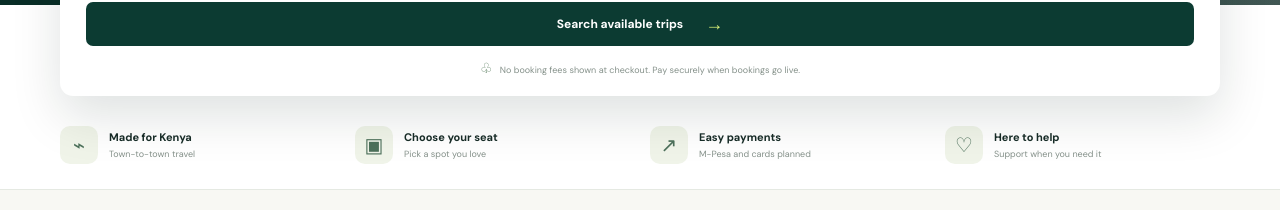
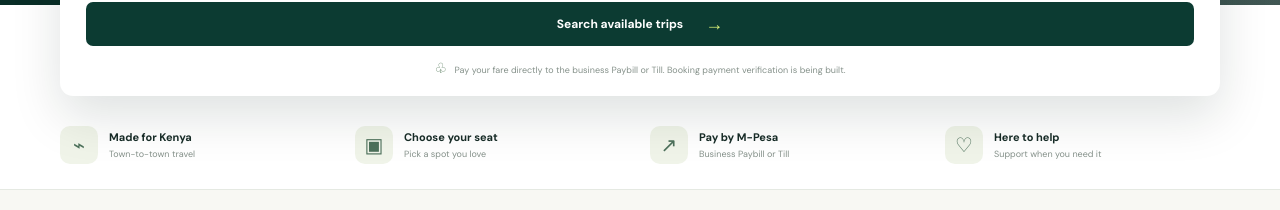
Before and after one commit to vincenkipkirui13-svg/online_booking, a Next.js app: page / in a window 1280 px wide. Shown: the part 620-830 px from the top of the page. Built offline with nearby package versions, Linux system fonts and the light colour scheme; grey boxes are pictures that could not be loaded.

Commit message:
ui: update booking copy for manual M-Pesa payments

```diff
--- a/app/page.tsx
+++ b/app/page.tsx
@@ -79,23 +79,23 @@ export default function Home() {
             </div>
             {from === to && <p className="inline-error">Choose two different towns to search for a trip.</p>}
             <button className="search-button" type="submit" disabled={from === to}>Search available trips <span>→</span></button>
-            <p className="search-footnote"><span>♧</span> No booking fees shown at checkout. Pay securely when bookings go live.</p>
+            <p className="search-footnote"><span>♧</span> Pay your fare directly to the business Paybill or Till. Booking payment verification is being built.</p>
           </form>
         </div>
       </section>
 
-      <section className="trust-strip"><div className="wrap trust-items"><div><span className="trust-icon">⌁</span><span><b>Made for Kenya</b><small>Town-to-town travel</small></span></div><div><span className="trust-icon">▣</span><span><b>Choose your seat</b><small>Pick a spot you love</small></span></div><div><span className="trust-icon">↗</span><span><b>Easy payments</b><small>M-Pesa and cards planned</small></span></div><div><span className="trust-icon">♡</span><span><b>Here to help</b><small>Support when you need it</small></span></div></div></section>
+      <section className="trust-strip"><div className="wrap trust-items"><div><span className="trust-icon">⌁</span><span><b>Made for Kenya</b><small>Town-to-town travel</small></span></div><div><span className="trust-icon">▣</span><span><b>Choose your seat</b><small>Pick a spot you love</small></span></div><div><span className="trust-icon">↗</span><span><b>Pay by M-Pesa</b><small>Business Paybill or Till</small></span></div><div><span className="trust-icon">♡</span><span><b>Here to help</b><small>Support when you need it</small></span></div></div></section>
 
       <section className="results-section wrap" id="trip-results">
         {searched ? <><div className="results-heading"><div><span className="section-kicker">YOUR SEARCH</span><h2>{from} <span className="route-arrow">→</span> {to}</h2><p>{date ? new Date(date + "T12:00:00").toLocaleDateString("en-KE", { weekday: "short", day: "numeric", month: "long", year: "numeric" }) : "Select a travel date"} · {passengers} passenger{passengers === "1" ? "" : "s"}</p></div><button className="text-button" onClick={() => setSearched(false)}>Edit search ↗</button></div>
           <div className="demo-notice"><span>ⓘ</span><div><b>Preview schedules</b><p>These are sample trips to demonstrate the booking experience. Actual routes, departure times, seats and fares will be configured by your business before launch.</p></div></div>
           {results.length ? <div className="trip-list">{results.map((trip) => <article className="trip-card" key={trip.id}><div className="trip-time"><strong>{trip.depart}</strong><span>{trip.from}</span></div><div className="trip-duration"><span>{trip.duration}</span><div><i /><span className="duration-line" /><i /></div><small>Direct trip</small></div><div className="trip-time"><strong>{trip.arrive}</strong><span>{trip.to}</span></div><div className="trip-bus"><span className="bus-icon">▰</span><span><b>{trip.bus}</b><small>{trip.seats} sample seats shown</small></span></div><div className="trip-price"><span>From</span><strong>{money(trip.fare)}</strong><button onClick={() => { setSelected(trip.id); setNotice(""); }}>Choose seats <span>→</span></button></div></article>)}</div> : <div className="empty-state"><span>⌁</span><h3>No preview trips for this route yet</h3><p>Try a popular route such as Nairobi to Nakuru, Eldoret, Kisumu or Mombasa. More routes will be added from the admin dashboard.</p></div>}
-          {selected && <div className="booking-panel"><button className="close-panel" onClick={() => setSelected(null)} aria-label="Close booking form">×</button><span className="section-kicker">NEXT STEP</span><h3>Passenger details</h3><p>Selected: {results.find((trip) => trip.id === selected)?.from} to {results.find((trip) => trip.id === selected)?.to} · {date || "Date not selected"}</p><form onSubmit={continueBooking} className="passenger-form"><label>Passenger full name<input required placeholder="As shown on your ID" /></label><label>Mobile number<input required type="tel" pattern="(\+?254|0)?[17][0-9]{8}" placeholder="07XX XXX XXX" /></label><label>Email (optional)<input type="email" placeholder="you@example.com" /></label><label>Preferred payment<select defaultValue="mpesa"><option value="mpesa">M-Pesa</option><option value="card">Debit or credit card</option></select></label><button className="search-button" type="submit">Continue to payment <span>→</span></button></form>{notice && <div className="inline-notice" role="status">{notice}</div>}</div>}
+          {selected && <div className="booking-panel"><button className="close-panel" onClick={() => setSelected(null)} aria-label="Close booking form">×</button><span className="section-kicker">NEXT STEP</span><h3>Passenger details</h3><p>Selected: {results.find((trip) => trip.id === selected)?.from} to {results.find((trip) => trip.id === selected)?.to} · {date || "Date not selected"}</p><form onSubmit={continueBooking} className="passenger-form"><label>Passenger full name<input required placeholder="As shown on your ID" /></label><label>Mobile number<input required type="tel" pattern="(\+?254|0)?[17][0-9]{8}" placeholder="07XX XXX XXX" /></label><label>Email (optional)<input type="email" placeholder="you@example.com" /></label><label>Payment method<select defaultValue="mpesa"><option value="mpesa">M-Pesa Paybill / Till</option></select></label><button className="search-button" type="submit">Continue to payment <span>→</span></button></form>{notice && <div className="inline-notice" role="status">{notice}</div>}</div>}
         </> : <div className="popular-heading" id="routes"><div><span className="section-kicker">GO SOMEWHERE NEW</span><h2>Popular journeys</h2><p>From quick getaways to long-distance adventures.</p></div><span className="popular-note">YOUR KENYA, YOUR WAY <span>✳</span></span></div>}
         {!searched && <div className="route-cards">{[{from:"Nairobi",to:"Nakuru",time:"Approx. 2.5 hours",price:"KSh 750",image:"route-lake",tag:"A QUICK GETAWAY"},{from:"Nairobi",to:"Eldoret",time:"Approx. 6 hours",price:"KSh 1,600",image:"route-hills",tag:"THE WEST CALLS"},{from:"Nairobi",to:"Mombasa",time:"Approx. 8.5 hours",price:"KSh 2,200",image:"route-coast",tag:"COASTAL ESCAPE"}].map((route) => <button className="route-card" key={route.to} onClick={() => { setFrom(route.from); setTo(route.to); setSearched(false); document.getElementById("book")?.scrollIntoView({behavior:"smooth"}); }}><div className={"route-photo " + route.image}><span>{route.tag}</span><span className="route-photo-arrow">↗</span></div><div className="route-card-body"><div><span>{route.from} <span className="route-arrow">→</span> {route.to}</span><small>{route.time}</small></div><strong>{route.price}<small> / person</small></strong></div></button>)}</div>}
       </section>
 
-      <section className="why-section" id="why-us"><div className="wrap why-grid"><div><span className="section-kicker">TRAVEL, WITHOUT THE FUSS</span><h2>Less planning.<br /><em>More living.</em></h2><p>We believe getting there should be part of the good experience. We&apos;re building a simpler way to explore Kenya, one journey at a time.</p><a href="#book" className="dark-link">Plan your next trip <span>→</span></a></div><div className="why-points"><article><span>01</span><div><h3>Choose what works for you</h3><p>Compare journey times, fares and seat options in one place.</p></div></article><article><span>02</span><div><h3>Book around your day</h3><p>Find a departure that fits your plans, whether early or late.</p></div></article><article><span>03</span><div><h3>Pay your way</h3><p>M-Pesa and card checkout are planned for secure, convenient payment.</p></div></article></div></div></section>
+      <section className="why-section" id="why-us"><div className="wrap why-grid"><div><span className="section-kicker">TRAVEL, WITHOUT THE FUSS</span><h2>Less planning.<br /><em>More living.</em></h2><p>We believe getting there should be part of the good experience. We&apos;re building a simpler way to explore Kenya, one journey at a time.</p><a href="#book" className="dark-link">Plan your next trip <span>→</span></a></div><div className="why-points"><article><span>01</span><div><h3>Choose what works for you</h3><p>Compare journey times, fares and seat options in one place.</p></div></article><article><span>02</span><div><h3>Book around your day</h3><p>Find a departure that fits your plans, whether early or late.</p></div></article><article><span>03</span><div><h3>Pay your way</h3><p>Pay directly to the business Paybill or Till, then submit your transaction code for verification.</p></div></article></div></div></section>
 
       <footer id="help"><div className="wrap footer-main"><a href="#" className="brand footer-brand"><span className="brand-mark">S</span><span>Safari<span className="brand-light">Line</span><small>TRAVEL WITH EASE</small></span></a><p>Your journey, your people, your Kenya.<br />We&apos;re getting ready to take you places.</p><div className="footer-links"><a href="#book">Find a trip</a><a href="#routes">Popular routes</a><a href="mailto:hello@safariline.co.ke">Contact support</a></div></div><div className="wrap footer-bottom"><span>© {new Date().getFullYear()} SafariLine. All rights reserved.</span><span>Made for journeys across Kenya <span className="kenya-dot">●</span></span></div></footer>
     </main>
```
